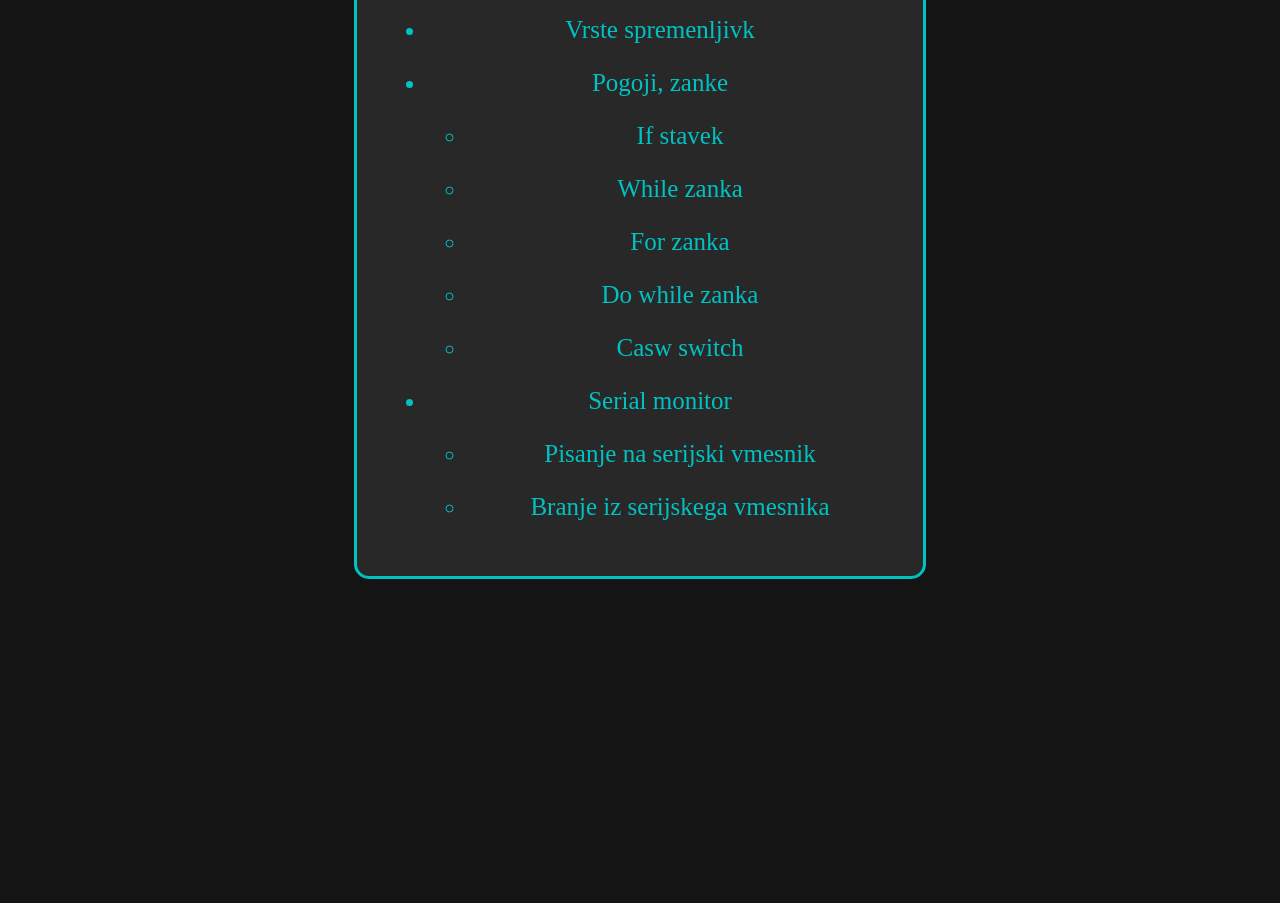
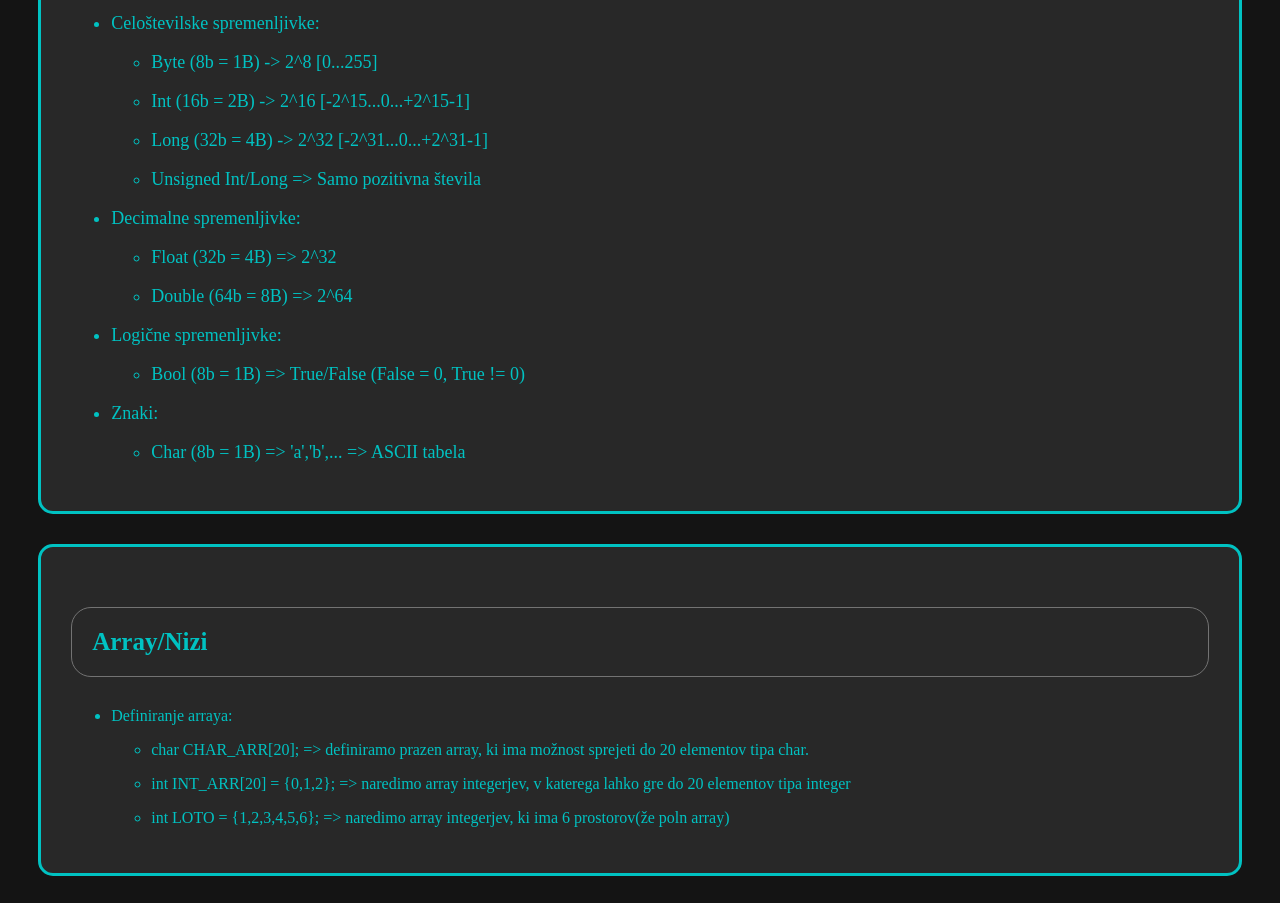
Before and after one commit to Argetlam64/Argetlam64.github.io, a plain HTML site: page mps.html in a window 1280 px wide. Shown: the part 425-1328 px from the top of the page. Before the commit the page ends 1014 px from the top, so only its background shows below. Drawn offline with Linux system fonts and the light colour scheme.

Commit message:
Update mps.html

```diff
--- a/mps.html
+++ b/mps.html
@@ -11,31 +11,87 @@
             <p class="name">Maj Verhovnik Marovšek</p>
             <h1 class="subject-name">MPS - mikroprocesorski sistemi</h1>
         </div>
-        <br>
-        <div class="kazalo">
-            <h2>Kazalo:</h2>
+        <div class="section">
+            <h1 class="question">Tipi spremenljivk</h1>
+            <div class="answer">
+                <ul>
+                    <li>
+                        <p>Celoštevilske spremenljivke:</p>
+                        <ul>
+                            <li>
+                                <p>Byte (8b = 1B) -> 2^8 [0...255]</p>
+                            </li>
+                            <li>
+                                <p>Int (16b = 2B) -> 2^16 [-2^15...0...+2^15-1]</p>
+                            </li>
+                            <li>
+                                <p>Long (32b = 4B) -> 2^32 [-2^31...0...+2^31-1]</p>
+                            </li>
+                            <li>
+                                <p>Unsigned Int/Long => Samo pozitivna števila</p>
+                            </li>
+                        </ul>
+                    </li>
+                    <li>
+                        <p>Decimalne spremenljivke:</p>
+                        <ul>
+                            <li>
+                                <p>Float (32b = 4B) => 2^32</p>
+                            </li>
+                            <li>
+                                <p>Double (64b = 8B) => 2^64</p>
+                            </li>
+                        </ul>
+                    </li>
+                    <li>
+                        <p>Logične spremenljivke:</p>
+                        <ul>
+                            <li>
+                                <p>Bool (8b = 1B) => True/False (False = 0, True != 0)</p>
+                            </li>
+                        </ul>
+                    </li>
+                    <li>
+                        <p>Znaki:</p>
+                        <ul>
+                            <li>
+                                <p>Char (8b = 1B) => 'a','b',... => ASCII tabela</p>
+                            </li>
+                        </ul>
+                    </li>
+                </ul>
+            </div>
+        </div>
+        <div class="section">
+            <h1 class="question">Array/Nizi</h1>
             <ul>
                 <li>
-                    <p>Vrste spremenljivk</p>
-                </li>
-                <li>
-                    <p>Pogoji, zanke</p>
+                    <p>Definiranje arraya:</p>
                     <ul>
-                        <li><p>If stavek</p></li>
-                        <li><p>While zanka</p></li>
-                        <li><p>For zanka</p></li>
-                        <li><p>Do while zanka</p></li>
-                        <li><p>Casw switch</p></li>
-                    </ul>
-                </li>
-                <li>
-                    <p>Serial monitor</p>
-                    <ul>
-                        <li><p>Pisanje na serijski vmesnik</p></li>
-                        <li><p>Branje iz serijskega vmesnika</p></li>
+                        <li>
+                            <p>char CHAR_ARR[20]; => definiramo prazen array, ki ima možnost sprejeti do 20 elementov tipa char.</p>
+                        </li>
+                        <li>
+                            <p>int INT_ARR[20] = {0,1,2}; => naredimo array integerjev, v katerega lahko gre do 20 elementov tipa integer</p>
+                        </li>
+                        <li>
+                            <p>int LOTO = {1,2,3,4,5,6}; => naredimo array integerjev, ki ima 6 prostorov(že poln array)</p>
+                        </li>
                     </ul>
                 </li>
             </ul>
         </div>
+        <div class="section">
+            <h1 class="question">If stavek</h1>
+        </div>
+        <div class="section">
+            <h1 class="question">Case stavek</h1>
+        </div>
+        <div class="section">
+            <h1 class="question">While zanka</h1>
+        </div>
+        <div class="section">
+            <h1 class="question">For zanka</h1>
+        </div>
     </body>
 </html>
```
